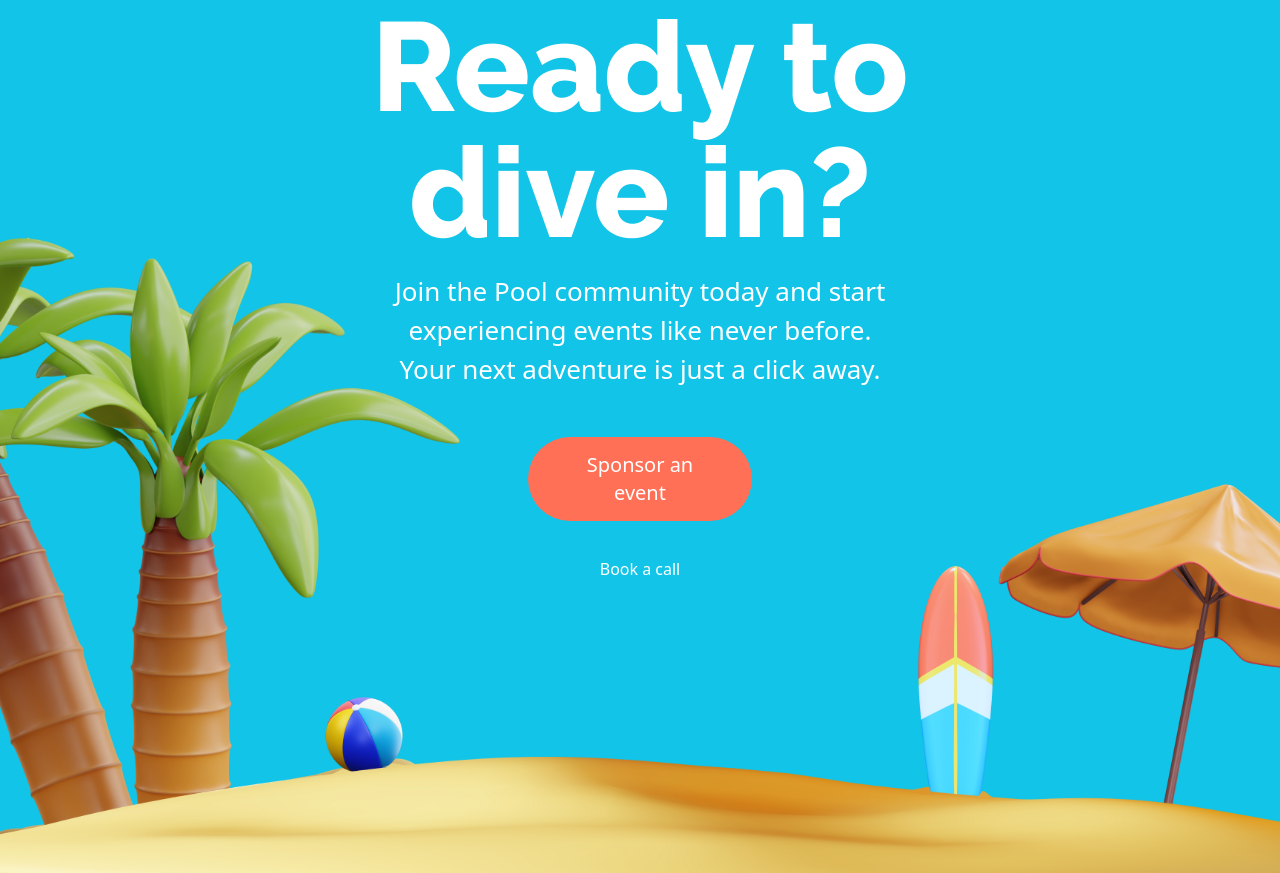
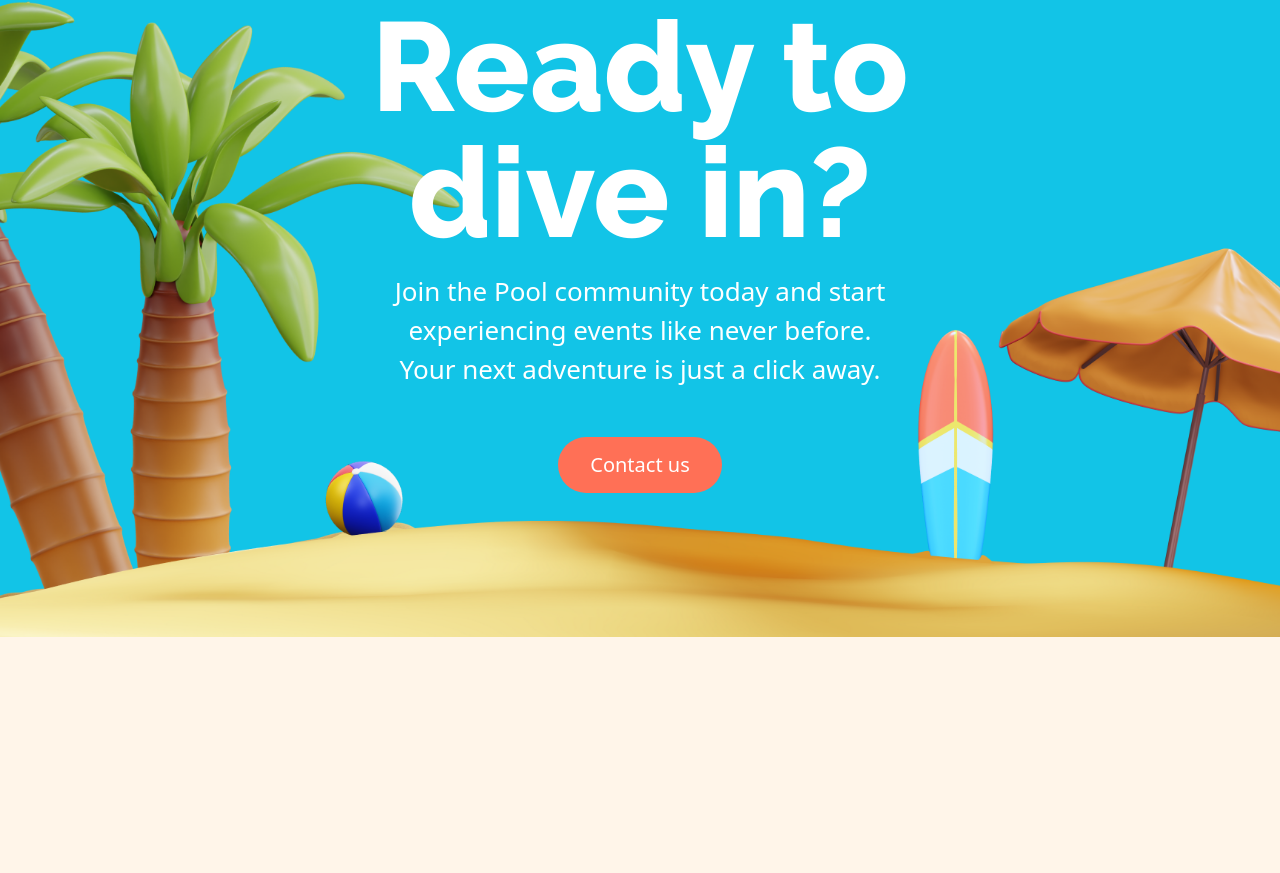
Before and after one commit to Pool-Escrow/pool-landing, an Astro site: page / in a window 1280 px wide. Shown: the part 4675-5548 px from the top of the page. After the commit the page ends 5312 px from the top, so only its background shows below. Built offline with nearby package versions, Linux system fonts and the light colour scheme; Astro itself is replaced by a stand-in of ours; a script that the page names is missing.

Commit message:
fixed footer

```diff
--- a/src/components/footer.astro
+++ b/src/components/footer.astro
@@ -31,13 +31,13 @@ import { Image } from 'astro:assets'
         </div>
         <div class='flex flex-row'></div>
         <a
-            href='https://form.asana.com/?k=Qx1HYy3c8KcgfHyWszZnyA&d=1207858482725448'
+            href='mailto:events@poolparty.cc?subject=Event%20Inquiry'
             class='relative z-30 mb-6 mt-12 w-full max-w-[224px] rounded-full bg-[#FF7056]/100 px-8 py-3.5 text-xl font-normal text-white sm:w-auto'>
-            Sponsor an event
+            Contact us
         </a>
-        <a href='https://calendly.com/partywithpool' class='relative z-30 mb-40 w-36 py-3 text-center text-white'>
+        <!-- <a href='https://calendly.com/partywithpool' class='relative z-30 mb-40 w-36 py-3 text-center text-white'>
             Book a call
-        </a>
+        </a> -->
     </footer>
 
     <div class='pointer-events-none absolute bottom-0 left-0 w-full'>
```
